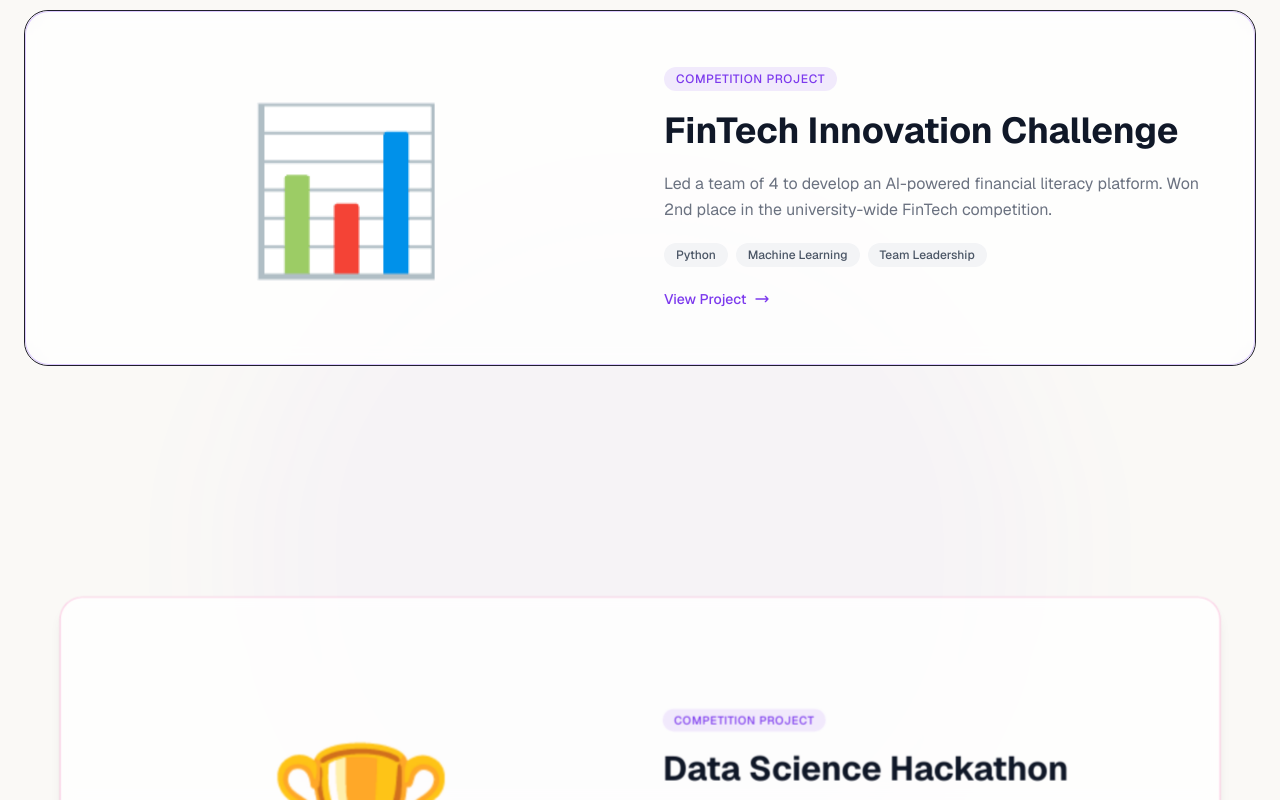
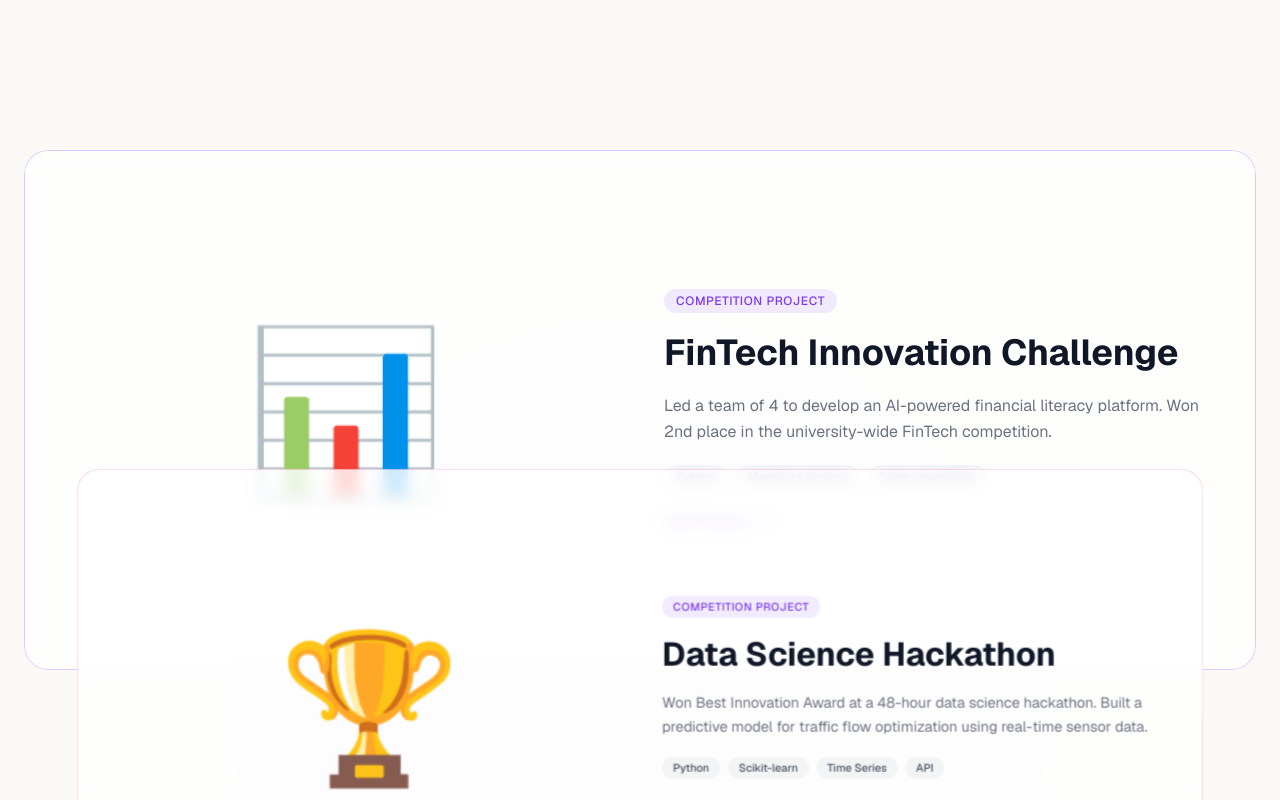
Before and after one commit to Huenying/my-portfolio-website, a Next.js app: page /my-portfolio-website/ in a window 1280 px wide. Shown: the part 2000-2800 px from the top of the page. Built offline with nearby package versions, Linux system fonts and the light colour scheme.

Commit message:
Fix: gradual hero card spread, portfolio cards converge to first project position

```diff
--- a/components/Hero.tsx
+++ b/components/Hero.tsx
@@ -10,21 +10,21 @@ export default function Hero() {
     offset: ["start start", "end start"],
   });
 
-  // Cards snap instantly to spread position as soon as user scrolls
-  // 0 → stacked together, tiny scroll → instantly full spread in a line
-  const card1X = useTransform(scrollYProgress, [0, 0.01, 0.1], ["0px", "-420px", "-420px"]);
-  const card2Y = useTransform(scrollYProgress, [0, 0.01, 0.1], ["0px", "0px", "0px"]);
-  const card3X = useTransform(scrollYProgress, [0, 0.01, 0.1], ["0px", "420px", "420px"]);
+  // Cards spread out gradually over the first ~3 scrolls
+  // At scroll=0: stacked together; at scroll=35%: fully spread in a line
+  const card1X = useTransform(scrollYProgress, [0, 0.15, 0.35], ["0px", "-210px", "-420px"]);
+  const card2Y = useTransform(scrollYProgress, [0, 0.15, 0.35], ["0px", "-10px", "0px"]);
+  const card3X = useTransform(scrollYProgress, [0, 0.15, 0.35], ["0px", "210px", "420px"]);
 
-  const card1Scale = useTransform(scrollYProgress, [0, 0.01, 0.1], [1, 0.92, 0.92]);
-  const card3Scale = useTransform(scrollYProgress, [0, 0.01, 0.1], [1, 0.92, 0.92]);
+  const card1Scale = useTransform(scrollYProgress, [0, 0.35], [1, 0.92]);
+  const card3Scale = useTransform(scrollYProgress, [0, 0.35], [1, 0.92]);
 
-  const card1Rotate = useTransform(scrollYProgress, [0, 0.01, 0.1], ["-2deg", "0deg", "0deg"]);
-  const card3Rotate = useTransform(scrollYProgress, [0, 0.01, 0.1], ["2deg", "0deg", "0deg"]);
+  const card1Rotate = useTransform(scrollYProgress, [0, 0.35], ["-2deg", "0deg"]);
+  const card3Rotate = useTransform(scrollYProgress, [0, 0.35], ["2deg", "0deg"]);
 
-  const card1Z = useTransform(scrollYProgress, [0, 0.01, 0.1], [30, 10, 10]);
-  const card2Z = useTransform(scrollYProgress, [0, 0.01, 0.1], [20, 10, 10]);
-  const card3Z = useTransform(scrollYProgress, [0, 0.01, 0.1], [10, 10, 10]);
+  const card1Z = useTransform(scrollYProgress, [0, 0.35], [30, 10]);
+  const card2Z = useTransform(scrollYProgress, [0, 0.35], [20, 10]);
+  const card3Z = useTransform(scrollYProgress, [0, 0.35], [10, 10]);
 
   const opacity = useTransform(scrollYProgress, [0, 0.5, 0.9, 1], [1, 1, 0.6, 0]);
 
--- a/components/Portfolio.tsx
+++ b/components/Portfolio.tsx
@@ -5,6 +5,7 @@ import {
   motion,
   useScroll,
   useTransform,
+  useSpring,
 } from "framer-motion";
 
 const CATEGORIES = [
@@ -105,41 +106,20 @@ const PROJECTS = [
   },
 ];
 
-function OverlappingCard({
+function ProjectCardContent({
   project,
 }: {
   project: (typeof PROJECTS)[0];
 }) {
-  const cardRef = useRef<HTMLDivElement>(null);
-
-  // Each card independently tracks its own scroll position
-  const { scrollYProgress } = useScroll({
-    target: cardRef,
-    offset: ["start end", "start start"],
-  });
-
-  // Slide up from below as card enters viewport
-  const y = useTransform(scrollYProgress, [0, 1], ["100%", "0%"]);
-  const opacity = useTransform(scrollYProgress, [0, 0.3, 1], [0, 1, 1]);
-  const scale = useTransform(scrollYProgress, [0, 1], [0.85, 1]);
-
   return (
     <div
-      ref={cardRef}
-      className="sticky top-56 w-full h-[60vh] min-h-[420px] rounded-3xl overflow-hidden"
-    >
-      <motion.div
-        style={{ y, opacity, scale }}
       className={`w-full h-full rounded-3xl border ${project.borderColor} ${project.color} bg-white/80 backdrop-blur-sm p-8 md:p-12 flex flex-col md:flex-row items-center gap-8 md:gap-12 shadow-lg`}
     >
-        {/* Project image/icon area */}
       <div className="w-full md:w-1/2 h-40 md:h-full flex items-center justify-center">
         <div className="text-[6rem] md:text-[10rem] leading-none select-none">
           {project.image}
         </div>
       </div>
-
-        {/* Project info */}
       <div className="w-full md:w-1/2 space-y-4 md:space-y-5">
         <div className="inline-block px-3 py-1 rounded-full bg-primary/10 text-primary text-xs font-medium uppercase tracking-wider">
           {CATEGORIES.find((c) => c.id === project.category)?.label}
@@ -180,8 +160,54 @@ function OverlappingCard({
           </svg>
         </motion.button>
       </div>
+    </div>
+  );
+}
+
+/** A single overlapping card that slides up to cover the first project */
+function OverlapProjectCard({
+  project,
+  index,
+  total,
+  scrollProgress,
+}: {
+  project: (typeof PROJECTS)[0];
+  index: number;
+  total: number;
+  scrollProgress: any;
+}) {
+  // Each card slides up in sequence
+  // Card N starts sliding when Card N-1 has reached its midpoint
+  const progressStart = index / total;
+  const progressEnd = (index + 1) / total;
+
+  // Start slightly before 50% progress, end at ~85%
+  const slideStart = progressStart * 0.5 + 0.15;
+  const slideEnd = progressEnd * 0.6 + 0.15;
+
+  const y = useTransform(
+    scrollProgress,
+    [slideStart, slideEnd],
+    ["100%", "0%"]
+  );
+  const opacity = useTransform(
+    scrollProgress,
+    [slideStart - 0.05, slideStart, slideEnd],
+    [0, 1, 1]
+  );
+  const scale = useTransform(
+    scrollProgress,
+    [slideStart, slideEnd],
+    [0.85, 1]
+  );
+
+  return (
+    <motion.div
+      style={{ y, opacity, scale }}
+      className="absolute inset-0 z-20 rounded-3xl overflow-hidden pointer-events-auto"
+    >
+      <ProjectCardContent project={project} />
     </motion.div>
-    </div>
   );
 }
 
@@ -189,6 +215,7 @@ export default function Portfolio() {
   const [activeCategory, setActiveCategory] = useState<string>("competition");
   const [showMore, setShowMore] = useState(false);
   const sectionRef = useRef<HTMLDivElement>(null);
+  const stackRef = useRef<HTMLDivElement>(null);
 
   // Filter projects by active category
   const filteredProjects = PROJECTS.filter(
@@ -200,6 +227,18 @@ export default function Portfolio() {
 
   // Remaining projects for scroll overlap (index 1+)
   const remainingProjects = filteredProjects.slice(1);
+
+  // Scroll animation for the whole stack container
+  const { scrollYProgress } = useScroll({
+    target: stackRef,
+    offset: ["start start", "end end"],
+  });
+
+  const smoothProgress = useSpring(scrollYProgress, {
+    stiffness: 40,
+    damping: 25,
+    restDelta: 0.001,
+  });
 
   return (
     <section
@@ -256,73 +295,36 @@ export default function Portfolio() {
           ))}
         </motion.div>
 
-        {/* First project - always visible (no scroll animation) */}
-        {firstProject && (
-          <motion.div
-            key={`fixed-${firstProject.id}`}
-            initial={{ opacity: 0, y: 30 }}
-            animate={{ opacity: 1, y: 0 }}
-            transition={{ duration: 0.6 }}
-            className="w-full rounded-3xl border overflow-hidden mb-8"
+        {/* Scroll-stacked project showcase */}
+        {filteredProjects.length > 0 && (
+          <div
+            ref={stackRef}
+            className="relative"
+            style={{ height: `${filteredProjects.length * 100}vh` }}
           >
+            {/* Sticky container — all cards converge here */}
+            <div className="sticky top-24 h-screen flex items-center py-16">
               <div
-              className={`w-full border ${firstProject.borderColor} ${firstProject.color} bg-white/80 backdrop-blur-sm p-8 md:p-12 flex flex-col md:flex-row items-center gap-8 md:gap-12 shadow-lg rounded-3xl`}
+                className="w-full relative"
+                style={{ height: "65vh", minHeight: "480px" }}
               >
-              <div className="w-full md:w-1/2 h-40 md:h-64 flex items-center justify-center">
-                <div className="text-[6rem] md:text-[10rem] leading-none select-none">
-                  {firstProject.image}
+                {/* First project — base layer, always visible */}
+                <div className="absolute inset-0 z-10 rounded-3xl overflow-hidden">
+                  <ProjectCardContent project={firstProject} />
+                </div>
+
+                {/* Subsequent projects — each slides up and overlaps the first */}
+                {remainingProjects.map((project, idx) => (
+                  <OverlapProjectCard
+                    key={project.id}
+                    project={project}
+                    index={idx}
+                    total={remainingProjects.length}
+                    scrollProgress={smoothProgress}
+                  />
+                ))}
               </div>
             </div>
-              <div className="w-full md:w-1/2 space-y-4 md:space-y-5">
-                <div className="inline-block px-3 py-1 rounded-full bg-primary/10 text-primary text-xs font-medium uppercase tracking-wider">
-                  {CATEGORIES.find((c) => c.id === firstProject.category)?.label}
-                </div>
-                <h3 className="text-2xl md:text-4xl font-bold text-gray-900">
-                  {firstProject.title}
-                </h3>
-                <p className="text-textSecondary text-sm md:text-base leading-relaxed">
-                  {firstProject.description}
-                </p>
-                <div className="flex flex-wrap gap-2">
-                  {firstProject.tags.map((tag) => (
-                    <span
-                      key={tag}
-                      className="px-3 py-1 bg-gray-100 rounded-full text-xs font-medium text-gray-600"
-                    >
-                      {tag}
-                    </span>
-                  ))}
-                </div>
-                <motion.button
-                  whileHover={{ x: 5 }}
-                  className="inline-flex items-center gap-2 text-primary font-medium text-sm group"
-                >
-                  View Project
-                  <svg
-                    className="w-4 h-4 transition-transform group-hover:translate-x-1"
-                    fill="none"
-                    stroke="currentColor"
-                    viewBox="0 0 24 24"
-                  >
-                    <path
-                      strokeLinecap="round"
-                      strokeLinejoin="round"
-                      strokeWidth={2}
-                      d="M17 8l4 4m0 0l-4 4m4-4H3"
-                    />
-                  </svg>
-                </motion.button>
-              </div>
-            </div>
-          </motion.div>
-        )}
-
-        {/* Overlap section — each card uses individual sticky so they all converge */}
-        {remainingProjects.length > 0 && (
-          <div className="relative mb-16" style={{ height: `${remainingProjects.length * 110}vh` }}>
-            {remainingProjects.map((project) => (
-              <OverlappingCard key={project.id} project={project} />
-            ))}
           </div>
         )}
 
@@ -340,7 +342,7 @@ export default function Portfolio() {
         )}
 
         {/* See More Details toggle */}
-        <div className="mt-12 text-center">
+        <div className="mt-16 text-center">
           <motion.button
             onClick={() => setShowMore(!showMore)}
             whileHover={{ scale: 1.02 }}
```
Lines whose indentation alone changed are shown as unchanged.
